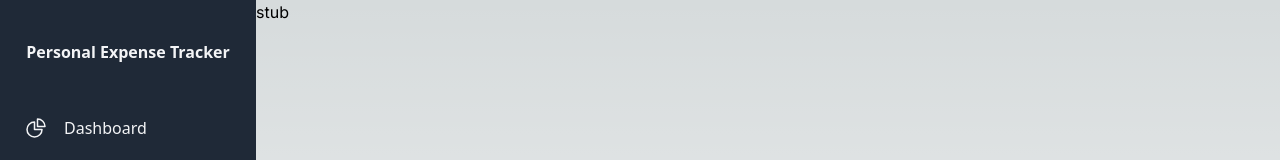
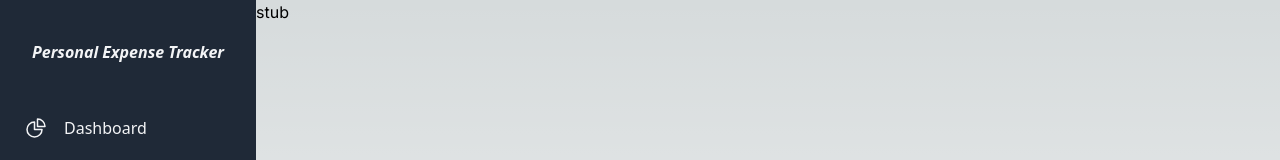
Before and after one commit to iveyner95/personal-expense-tracker, a Next.js app: page / in a window 1280 px wide. Shown: the top 160 px of the page. Built offline with nearby package versions, Linux system fonts and the light colour scheme.

Commit message:
feat: small change to title

```diff
--- a/app/navigation/title.tsx
+++ b/app/navigation/title.tsx
@@ -1,9 +1,8 @@
-import React from "react"
 
 export const Title = () => {
   return (
     <div className="flex items-center justify-center mt-10">
-      <div className="text-gray-100 font-bold">Personal Expense Tracker</div>
+      <div className="text-gray-100 font-bold italic">Personal Expense Tracker</div>
     </div>
   )
 }
```
